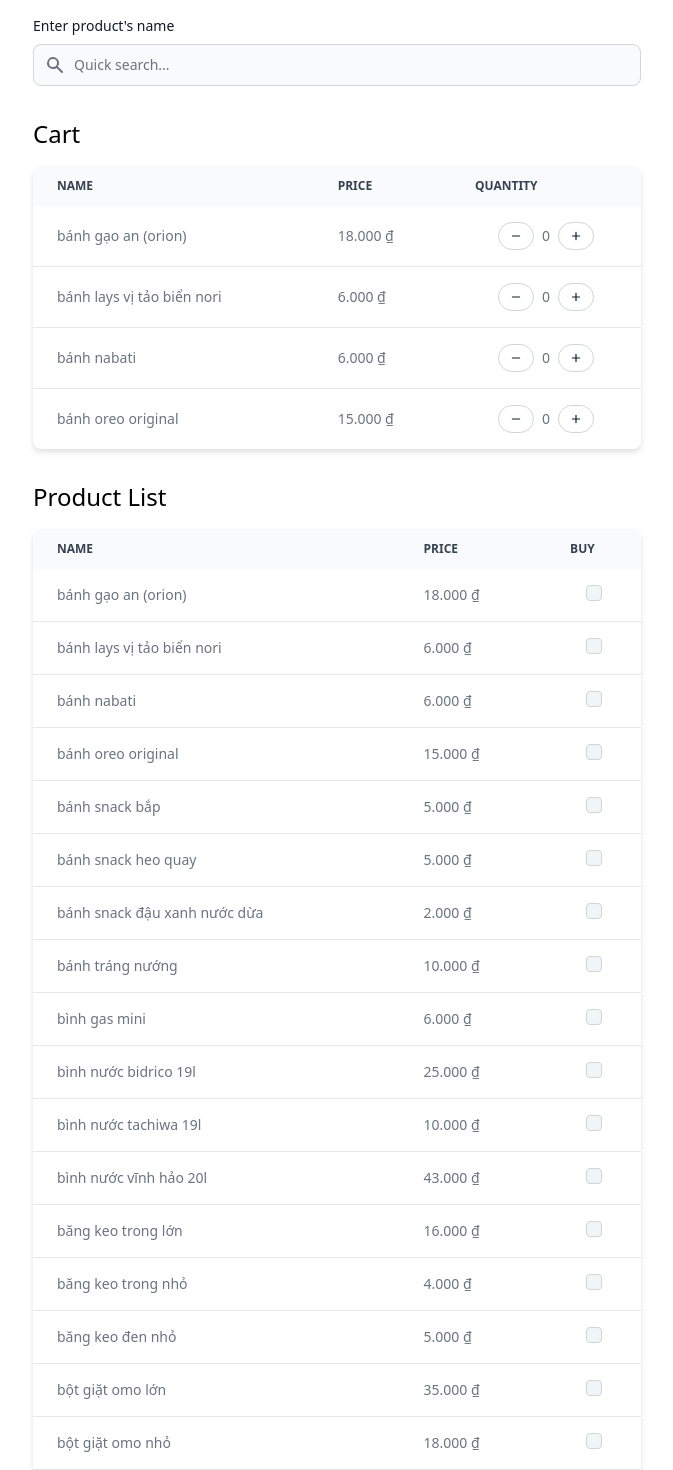
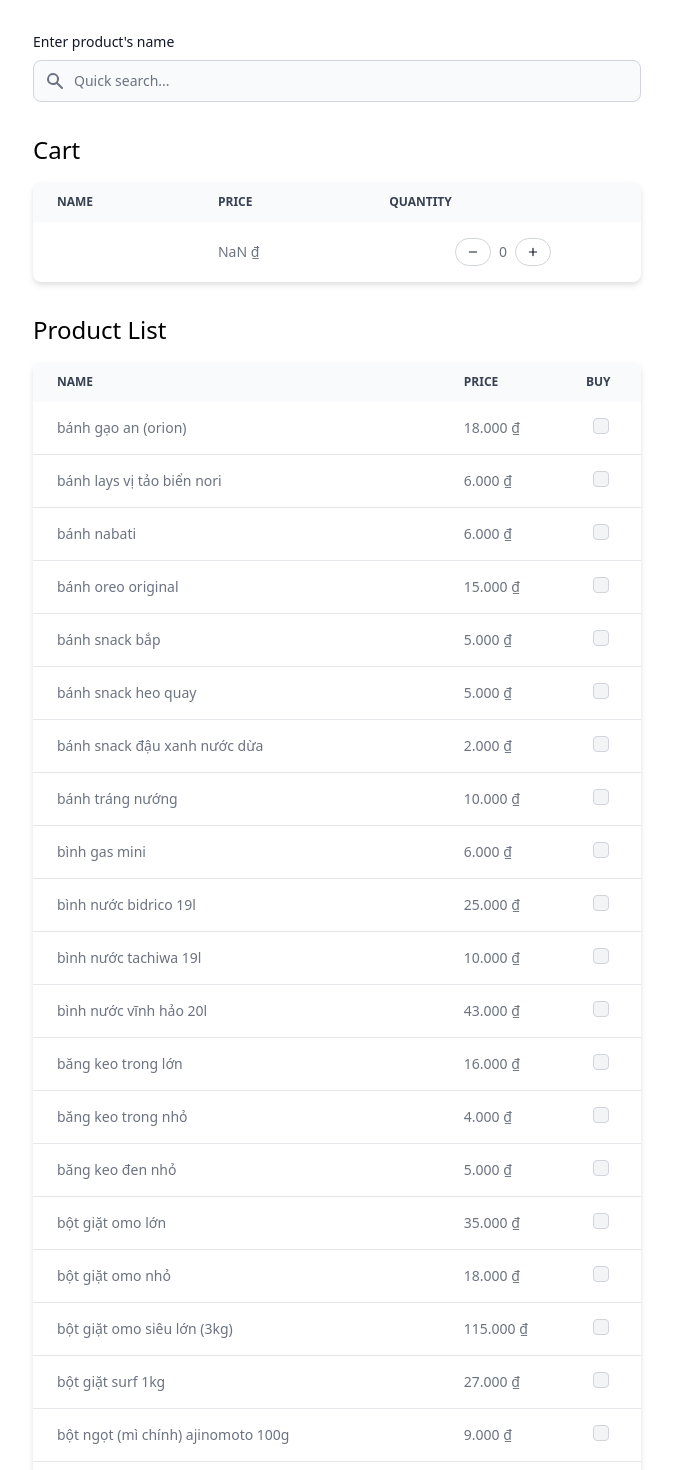
Before and after one commit to thinhntr/pos-web, a Next.js app: page / in a window 1280 px wide. Shown: the top 1470 px of the page, without its empty margins (303-976 px from the left). Built offline with nearby package versions, Linux system fonts and the light colour scheme.

Commit message:
Implement simple search function

```diff
--- a/pages/index.tsx
+++ b/pages/index.tsx
@@ -1,6 +1,7 @@
 import { MinusIcon, PlusIcon, SearchIcon } from '@heroicons/react/solid';
 import { Button, Checkbox, Label, Table, TextInput } from 'flowbite-react';
 import Head from 'next/head';
+import { useState } from 'react';
 import priceList from './api/price_list.json';
 
 const vndFormatter = new Intl.NumberFormat('vi-VN', {
@@ -9,8 +10,25 @@ const vndFormatter = new Intl.NumberFormat('vi-VN', {
 });
 
 const Home = () => {
+    const [products, setProducts] = useState([...priceList]);
+
+    function filter(e: React.ChangeEvent<HTMLInputElement>) {
+        const name = e.target.value.trim();
+        console.log(name);
+        if (!name.length) {
+            setProducts(priceList);
+        } else {
+            setProducts(
+                priceList.filter((product) => {
+                    console.log(product.name, name);
+                    return product.name.includes(name);
+                })
+            );
+        }
+    }
+
     return (
-        <div className="mx-auto flex max-w-2xl flex-col gap-8 px-4 pt-4 sm:px-6 md:px-8">
+        <div className="mx-auto flex max-w-2xl flex-col gap-8 p-4 sm:p-6 md:p-8">
             <Head>
                 <title>Point of sale</title>
             </Head>
@@ -22,6 +40,7 @@ const Home = () => {
                     id="product-input"
                     icon={SearchIcon}
                     placeholder="Quick search..."
+                    onInput={filter}
                 />
             </div>
 
@@ -36,7 +55,7 @@ const Home = () => {
                             <Table.HeadCell>Quantity</Table.HeadCell>
                         </Table.Head>
                         <Table.Body className="divide-y">
-                            {priceList.slice(0, 4).map((item) => (
+                            {[{}].map((item) => (
                                 <Table.Row key={item.name}>
                                     <Table.Cell>{item.name}</Table.Cell>
                                     <Table.Cell>
@@ -77,7 +96,7 @@ const Home = () => {
                             <Table.HeadCell>Buy</Table.HeadCell>
                         </Table.Head>
                         <Table.Body className="divide-y">
-                            {priceList.slice(0, 20).map((item) => (
+                            {products.map((item) => (
                                 <Table.Row key={item.name}>
                                     <Table.Cell>{item.name}</Table.Cell>
                                     <Table.Cell>
```
